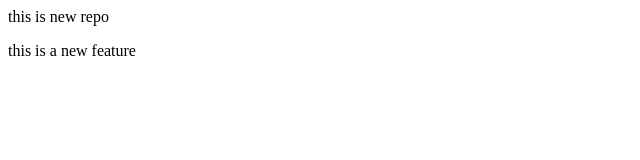
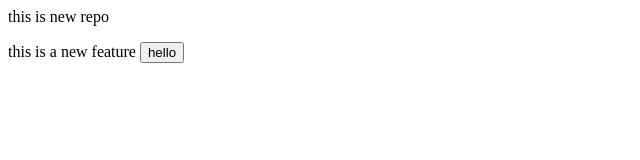
Before and after one commit to Esha9424/LocalRepo, a plain HTML site: page index.html in a window 1280 px wide. Shown: the whole page, without its empty margins (0-640 px from the left). Drawn offline with Linux system fonts and the light colour scheme.

Commit message:
add button

```diff
--- a/index.html
+++ b/index.html
@@ -1,2 +1,2 @@
 <p>this is new repo</p>
-<p> this is a new feature</p>
+<p> this is a new feature <button> hello</button></p>
```
